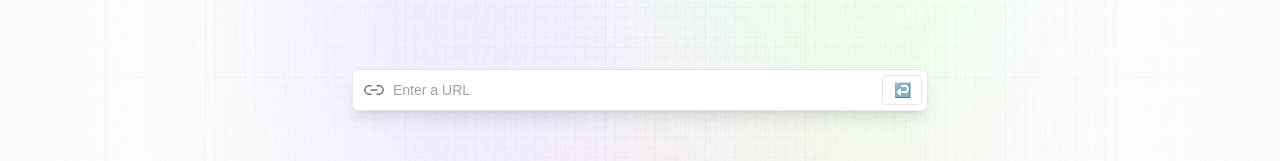
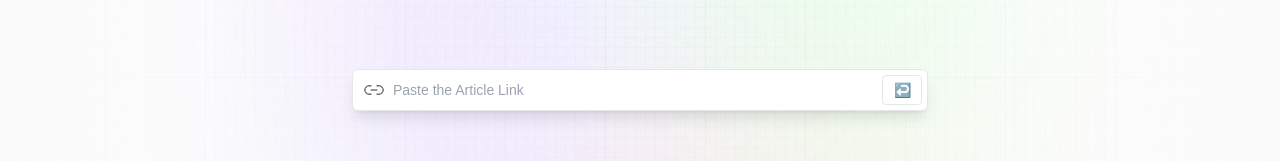
Before and after one commit to sanidhyy/ai-summarizer, a React (Vite) app: page / in a window 1280 px wide. Shown: the part 328-489 px from the top of the page. Built offline with nearby package versions, Linux system fonts and the light colour scheme; no server answers; a web font is replaced by a local one.

Commit message:
article api endpoint added

```diff
--- a/src/components/Demo.jsx
+++ b/src/components/Demo.jsx
@@ -1,5 +1,6 @@
 import React, { useState, useEffect } from "react";
 
+import { useLazyGetSummaryQuery } from "../services/article";
 import { copy, linkIcon, loader, tick } from "../assets";
 
 const Demo = () => {
@@ -8,8 +9,19 @@ const Demo = () => {
     summary: "",
   });
 
+  const [getSummary, { error, isFetching }] = useLazyGetSummaryQuery();
+
   const handleSubmit = async (e) => {
-    alert("Submitted");
+    e.preventDefault();
+
+    const { data } = await getSummary({ articleUrl: article.url });
+
+    if (data?.summary) {
+      const newArticle = { ...article, summary: data.summary };
+
+      setArticle(newArticle);
+      console.log(newArticle);
+    }
   };
 
   return (
@@ -28,7 +40,7 @@ const Demo = () => {
 
           <input
             type="url"
-            placeholder="Enter a URL"
+            placeholder="Paste the Article Link"
             value={article.url}
             onChange={(e) => setArticle({ ...article, url: e.target.value })}
             required
--- a/src/services/article.js
+++ b/src/services/article.js
@@ -18,7 +18,10 @@ export const articleApi = createApi({
   }),
   endpoints: (builder) => ({
     getSummary: builder.query({
-      query: (params) => `test`,
+      query: (params) =>
+        `/summarize?url=${encodeURIComponent(params.articleUrl)}&length=3`,
     }),
   }),
 });
+
+export const { useLazyGetSummaryQuery } = articleApi;
```
